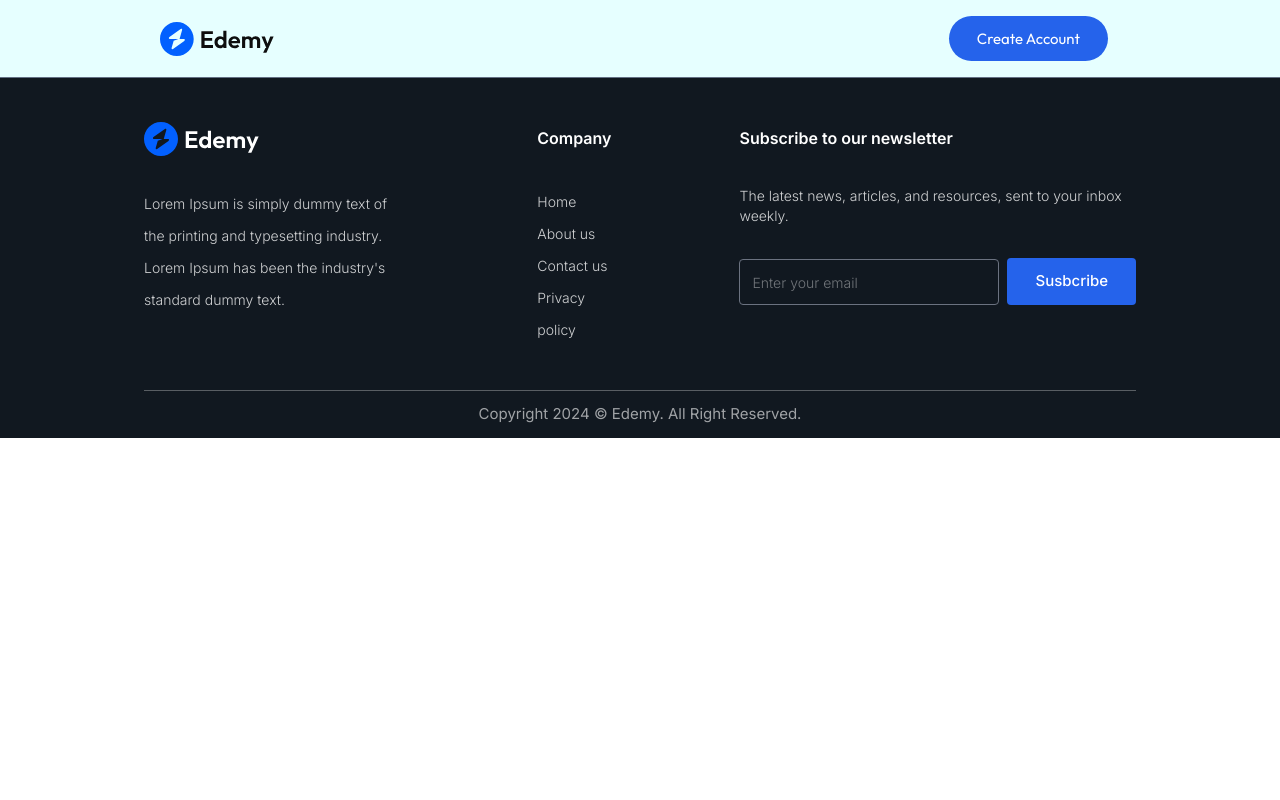
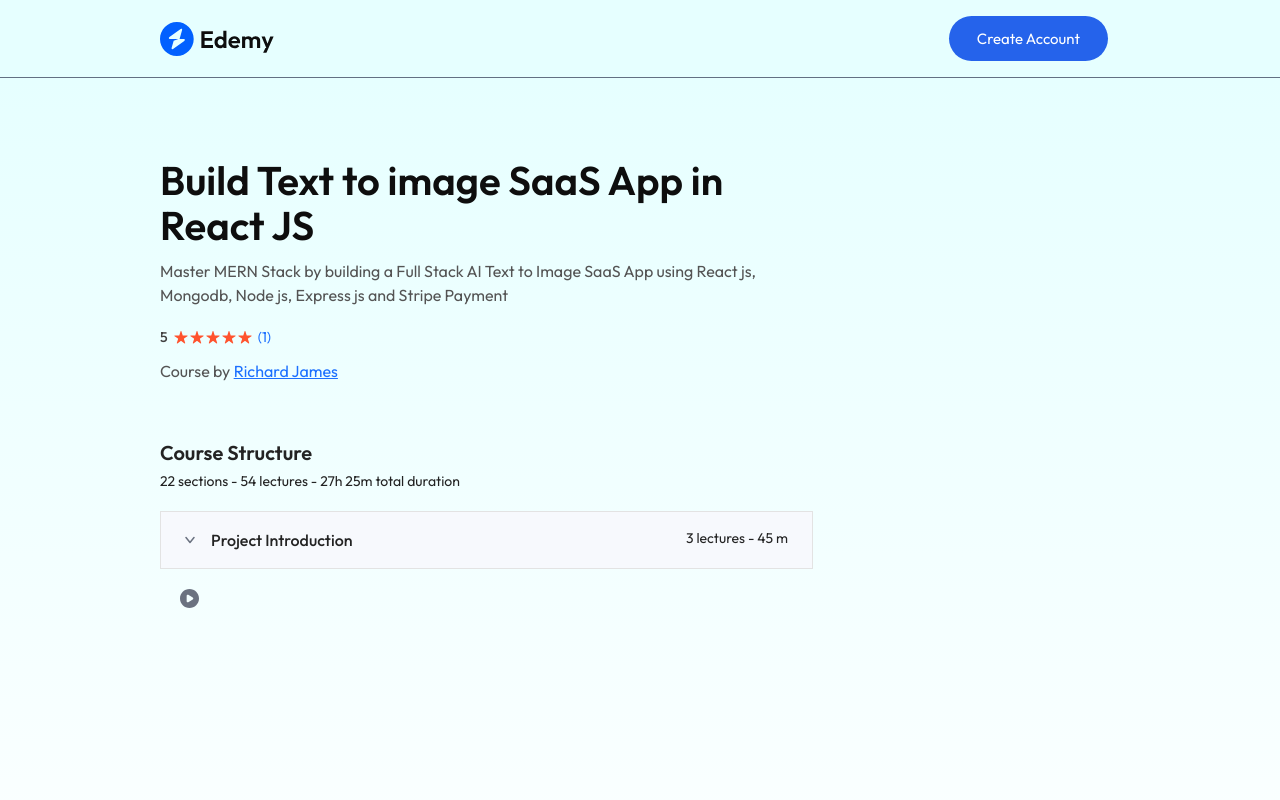
Before and after one commit to Abdelrahman2492002/LMS-AE, a React (Vite) app: page /course-detail in a window 1280 px wide. Shown: the top 800 px of the page. Built offline with nearby package versions, Linux system fonts and the light colour scheme; no server answers.

Commit message:
start making courseDetails page

```diff
--- a/src/App.jsx
+++ b/src/App.jsx
@@ -3,6 +3,7 @@ import Home from "./pages/student/Home";
 import NavBar from "./components/student/navBar/NavBar";
 import Footer from "./components/student/footer/Footer";
 import CoursesList from "./pages/student/CourseList";
+import CourseDetails from "./pages/student/CourseDetails";
 
 const App = () => {
   return (
@@ -12,6 +13,7 @@ const App = () => {
         <Route path="/" element={<Home />} />
         <Route path="/courses-list" element={<CoursesList />} />
         <Route path="/courses-list/:course" element={<CoursesList />} />
+        <Route path="/course-detail" element={<CourseDetails />} />
       </Routes>
       <Footer />
     </div>
--- a/src/components/student/common/CourseCard.jsx
+++ b/src/components/student/common/CourseCard.jsx
@@ -1,12 +1,16 @@
 import { useContext } from "react";
 import { MyContext } from "../../../context/ContextApp";
 import Rating from "./Rating";
+import { Link } from "react-router";
 
 const CourseCard = ({ ...props }) => {
   const { currency, calculateDiscount } = useContext(MyContext);
   const discount = calculateDiscount(props.price, props.discount);
   return (
-    <article className="border-borderLight flex max-w-full flex-col justify-end overflow-hidden rounded-lg border">
+    <Link
+      to="/course-detail"
+      className="border-borderLight flex max-w-full flex-col justify-end overflow-hidden rounded-lg border"
+    >
       <img
         className="max-w-full"
         src={[props.courseThumbnail]}
@@ -23,7 +27,7 @@ const CourseCard = ({ ...props }) => {
           </data>
         </div>
       </div>
-    </article>
+    </Link>
   );
 };
 
--- a/src/components/student/common/Rating.jsx
+++ b/src/components/student/common/Rating.jsx
@@ -2,7 +2,7 @@ import React, { useContext } from "react";
 import { MyContext } from "../../../context/ContextApp";
 import { assets } from "../../../assets/assets";
 
-const Rating = ({ rating }) => {
+const Rating = ({ rating, color }) => {
   const { calculateRating } = useContext(MyContext);
   const courseRating = calculateRating(rating);
   return (
@@ -18,7 +18,7 @@ const Rating = ({ rating }) => {
           />
         ))}
       </div>
-      <p className="text-ligthGray">({rating.length})</p>
+      <p className={`${color ? color : "text-ligthGray"}`}>({rating.length})</p>
     </div>
   );
 };
--- /dev/null
+++ b/src/components/student/course-details/CourseInfo.jsx
@@ -0,0 +1,23 @@
+import { dummyCourses } from "../../../assets/assets";
+import Rating from "../common/Rating";
+
+const CourseInfo = () => {
+  const firstData = dummyCourses[0].courseRatings;
+  return (
+    <div>
+      <h1 className="text-fontBlack text-2xl font-semibold md:text-4xl lg:text-[40px]">
+        Build Text to image SaaS App in React JS
+      </h1>
+      <p className="text-fontGray pt-3 pb-4 text-sm md:pb-5 md:text-base">
+        Master MERN Stack by building a Full Stack AI Text to Image SaaS App
+        using React js, Mongodb, Node js, Express js and Stripe Payment
+      </p>
+      <Rating rating={firstData} color="text-fontBlue" />
+      <p className="text-fontGray pt-2.5 md:pt-3">
+        Course by <span className="text-fontBlue underline">Richard James</span>
+      </p>
+    </div>
+  );
+};
+
+export default CourseInfo;
--- /dev/null
+++ b/src/components/student/course-details/CourseStructure.jsx
@@ -0,0 +1,30 @@
+import { assets } from "../../../assets/assets";
+const CourseStructure = () => {
+  return (
+    <div className="text-fontMediumBlack pt-10 md:pt-14">
+      <h2 className="text-xl font-semibold">Course Structure</h2>
+      <p className="pt-1 pb-7 text-sm md:pb-5">
+        22 sections - 54 lectures - 27h 25m total duration
+      </p>
+      <div>
+        <div className="border-borderLight2 bg-mediumWhite2 flex cursor-pointer justify-between border px-3 py-4 md:px-6">
+          <div className="flex gap-2 md:gap-4">
+            <img src={assets.down_arrow_icon} alt="" />
+            <p className="text-15 font-medium md:text-base">
+              Project Introduction
+            </p>
+          </div>
+          <p className="text-xs md:text-sm">3 lectures - 45 m</p>
+        </div>
+        <div className="p-5">
+          <div>
+            <img src={assets.play_icon} alt="play icon" />
+            <p></p>
+          </div>
+        </div>
+      </div>
+    </div>
+  );
+};
+
+export default CourseStructure;
--- a/src/index.css
+++ b/src/index.css
@@ -17,11 +17,13 @@
 
   --color-border: #6b728033;
   --color-borderLight: #e1e1e1;
+  --color-borderLight2: #e3e3e3;
 
   --radius-5: 5px;
 
   --color-fontGray: #545454;
   --color-fontBlack: #0e0e0e;
+  --color-fontMediumBlack: #232323;
 
   --color-mediumBlack: #111820;
 
@@ -33,6 +35,7 @@
   --color-mediumWhite: #f3f3f3;
   --color-white60: #ffffff99;
   --color-white30: #ffffff4d;
+  --color-mediumWhite2: #f7f9fd;
 
   --color-mediumPurble: #4b445a;
   --color-mediumPurble2: #62577b;
--- /dev/null
+++ b/src/pages/student/CourseDetails.jsx
@@ -0,0 +1,18 @@
+import CourseInfo from "../../components/student/course-details/CourseInfo";
+import CourseStructure from "../../components/student/course-details/CourseStructure";
+
+const CourseDetails = () => {
+  return (
+    <div className="bg-gradient-to-b from-[#E6FFFF] to-white px-3 pt-8 pb-96 sm:px-7 md:px-14 md:pt-20 lg:px-20 xl:px-40">
+      <div className="flex flex-col-reverse md:flex-row md:gap-16">
+        <div className="max-w-[653px]">
+          <CourseInfo />
+          <CourseStructure />
+        </div>
+        <div></div>
+      </div>
+    </div>
+  );
+};
+
+export default CourseDetails;
```
